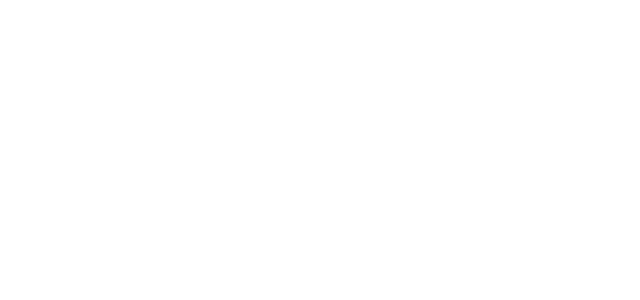
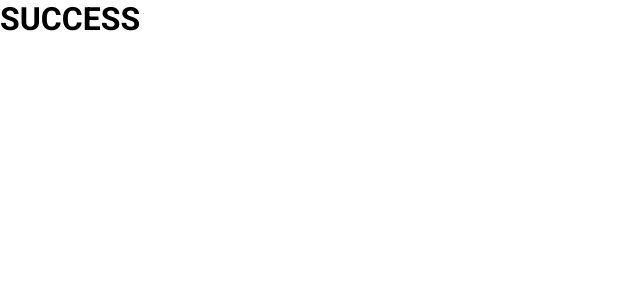
Before and after one commit to marcusviniciusmo/Ignite_Rocketseat_React_Coffee_Delivery, a React (Vite) app in the folder frontend/: page /success in a window 1280 px wide. Before the commit this address had no page. Shown: the top 300 px of the page, without its empty margins (0-640 px from the left). Built offline with nearby package versions, Linux system fonts and the light colour scheme.

Commit message:
Success component created

```diff
--- /dev/null
+++ b/frontend/src/components/Success/index.tsx
@@ -0,0 +1,7 @@
+export function Success() {
+  return (
+    <div>
+      <h1>SUCCESS</h1>
+    </div>
+  );
+}
--- a/frontend/src/routes/Router.tsx
+++ b/frontend/src/routes/Router.tsx
@@ -1,12 +1,14 @@
 import { Routes, Route } from 'react-router-dom';
 import { Home } from '../pages/Home';
 import { Checkout } from '../components/Checkout';
+import { Success } from '../components/Success';
 
 export function Router() {
   return (
     <Routes>
       <Route path="/" element={<Home />} />
       <Route path="/checkout" element={<Checkout />} />
+      <Route path="/success" element={<Success />} />
     </Routes>
   );
 }
```
